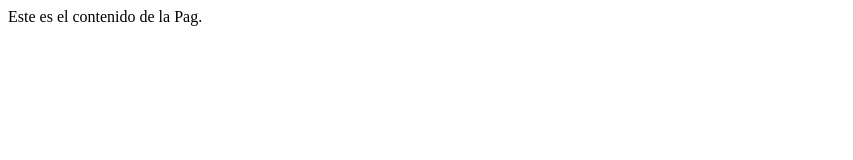
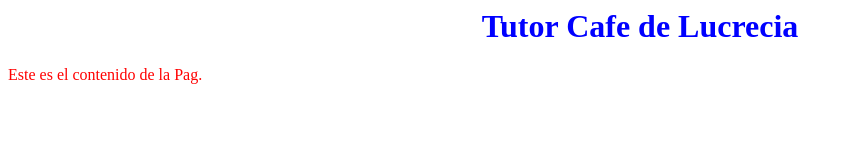
Before and after one commit to LucreciaLanga/Tutor-cafeLu, a plain HTML site: page index.html in a window 1280 px wide. Shown: the whole page, without its empty margins (0-853 px from the left). Drawn offline with Linux system fonts and the light colour scheme.

Commit message:
Se agregaron Estilos

```diff
--- /dev/null
+++ b/css/estilos.css
@@ -0,0 +1,8 @@
+body{
+  blackgroundcolor: black;
+	color: red;
+}
+
+h1{
+  color:blue;
+}
--- a/index.html
+++ b/index.html
@@ -1,10 +1,11 @@
 <HTML>
     <HEAD>
-	   <TITLE>Mejores practicas para GIT y GITHUB</TITLE>
+	      <TITLE>Mejores practicas para GIT y GITHUB</TITLE>
+       <link rel="stylesheet" href="./css/estilos.css">
+	  </HEAD>
 
-	</HEAD>
-
-     <BODY>
+    <BODY>
+      <center><h1>Tutor Cafe de Lucrecia</h1></center>
         <p>Este es el contenido de la Pag.</p>
-     </BODY>
+    </BODY>
 </HTML>
```
